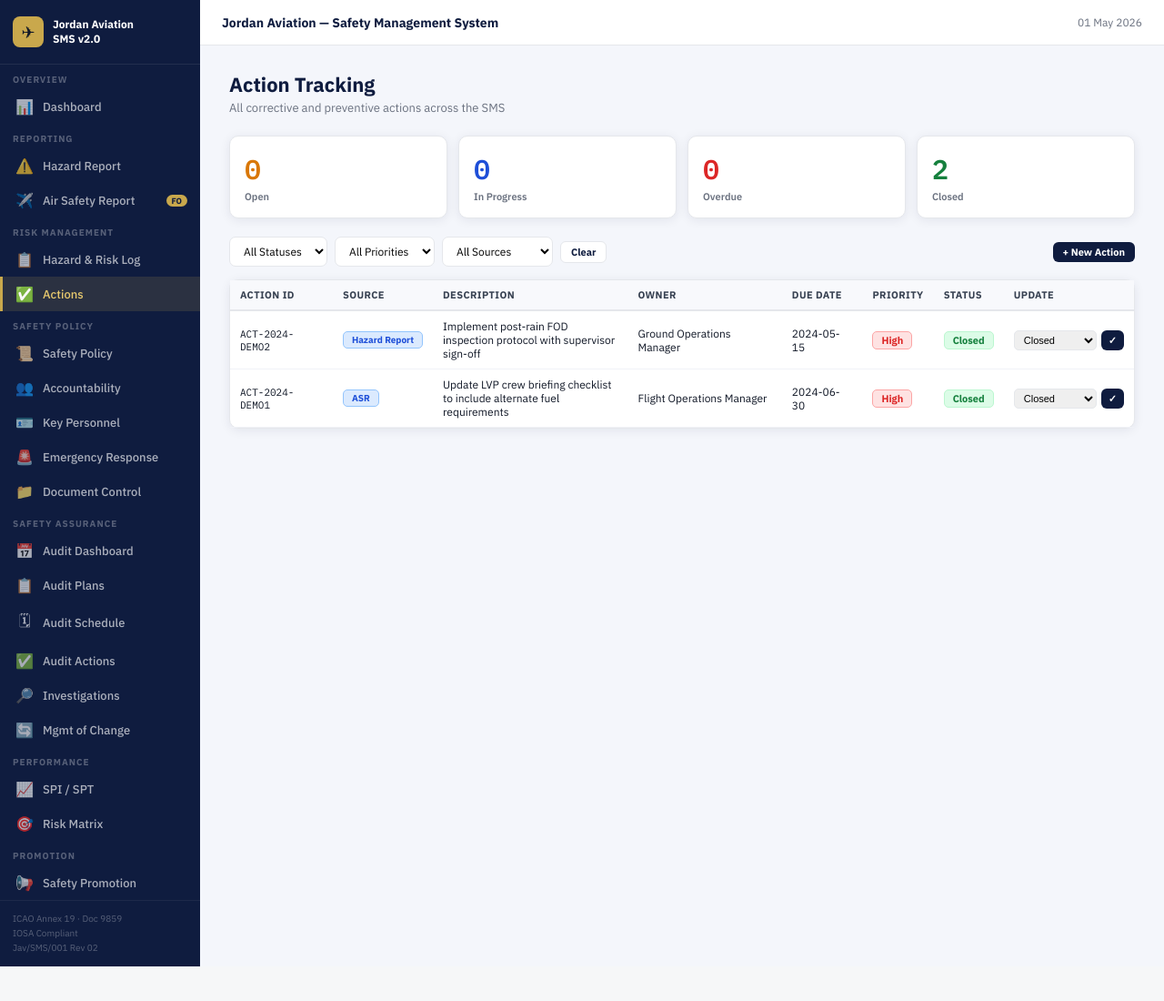
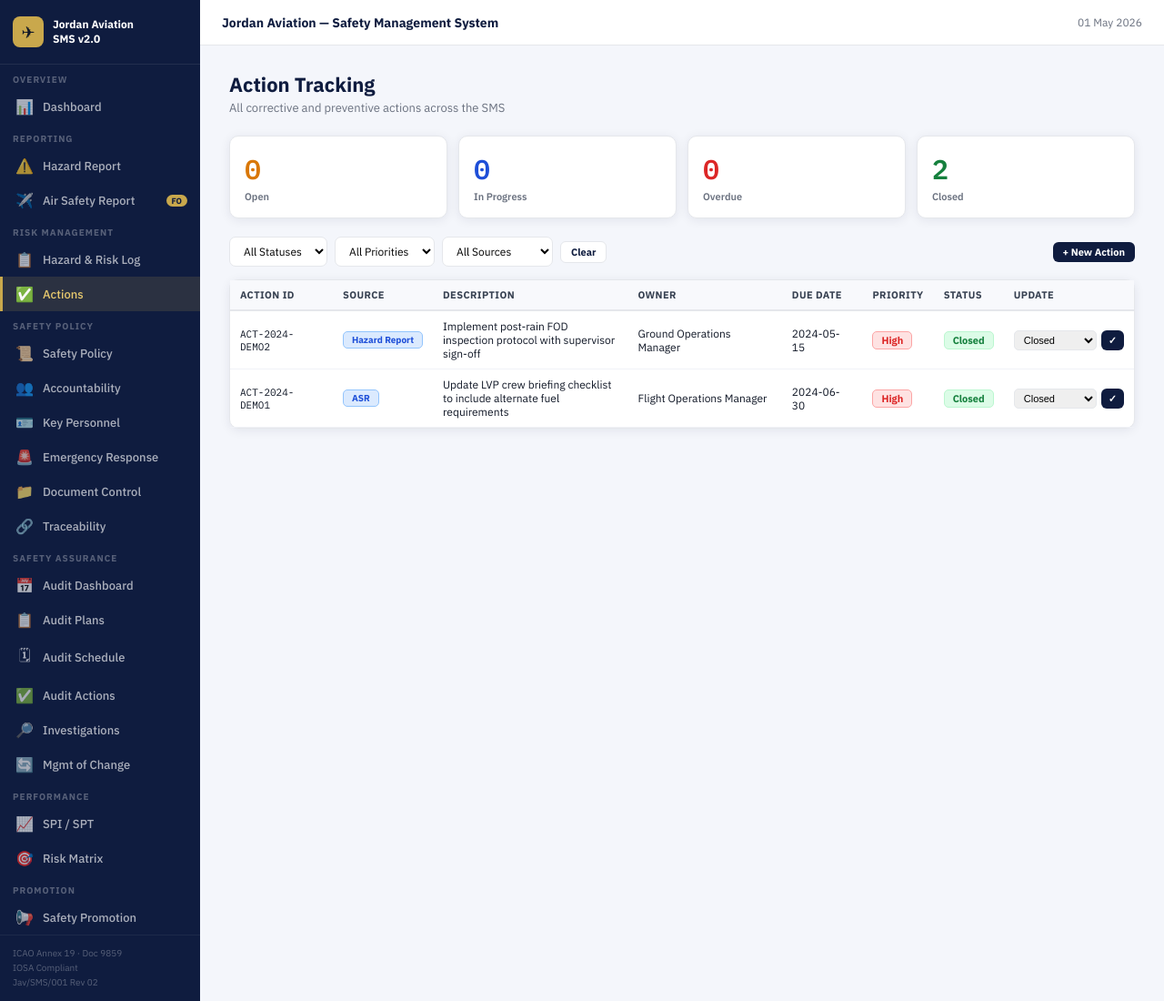
Before and after one commit to omarbarghouth/jav-sms, a Flask app: page /actions in a window 1280 px wide. Shown: the whole page at 91% size. Before the commit the page ends 1062 px from the top, so only its background shows below. Run offline with Flask 3, Linux system fonts and the light colour scheme; data comes from the database, SQL or seed files in the repository.

Commit message:
Update base.html

```diff
--- a/templates/base.html
+++ b/templates/base.html
@@ -128,7 +128,8 @@
     <a href="/safety-roles" class="nav-a {% if '/safety-roles' in request.path %}active{% endif %}"><span class="nav-icon">👥</span>Accountability</a>
     <a href="/safety-personnel" class="nav-a {% if '/safety-personnel' in request.path %}active{% endif %}"><span class="nav-icon">🪪</span>Key Personnel</a>
     <a href="/erp" class="nav-a {% if '/erp' in request.path %}active{% endif %}"><span class="nav-icon">🚨</span>Emergency Response</a>
-    <a href="/documents" class="nav-a {% if '/documents' in request.path %}active{% endif %}"><span class="nav-icon">📁</span>Document Control</a>
+    <a href="/documents" class="nav-a {% if '/documents' in request.path and 'trace' not in request.path %}active{% endif %}"><span class="nav-icon">📁</span>Document Control</a>
+    <a href="/traceability" class="nav-a {% if request.path=='/traceability' %}active{% endif %}"><span class="nav-icon">🔗</span>Traceability</a>
 
     <div class="sb-section">Safety Assurance</div>
     <a href="/audit-dashboard" class="nav-a {% if request.path=='/audit-dashboard' %}active{% endif %}"><span class="nav-icon">📅</span>Audit Dashboard</a>
```
